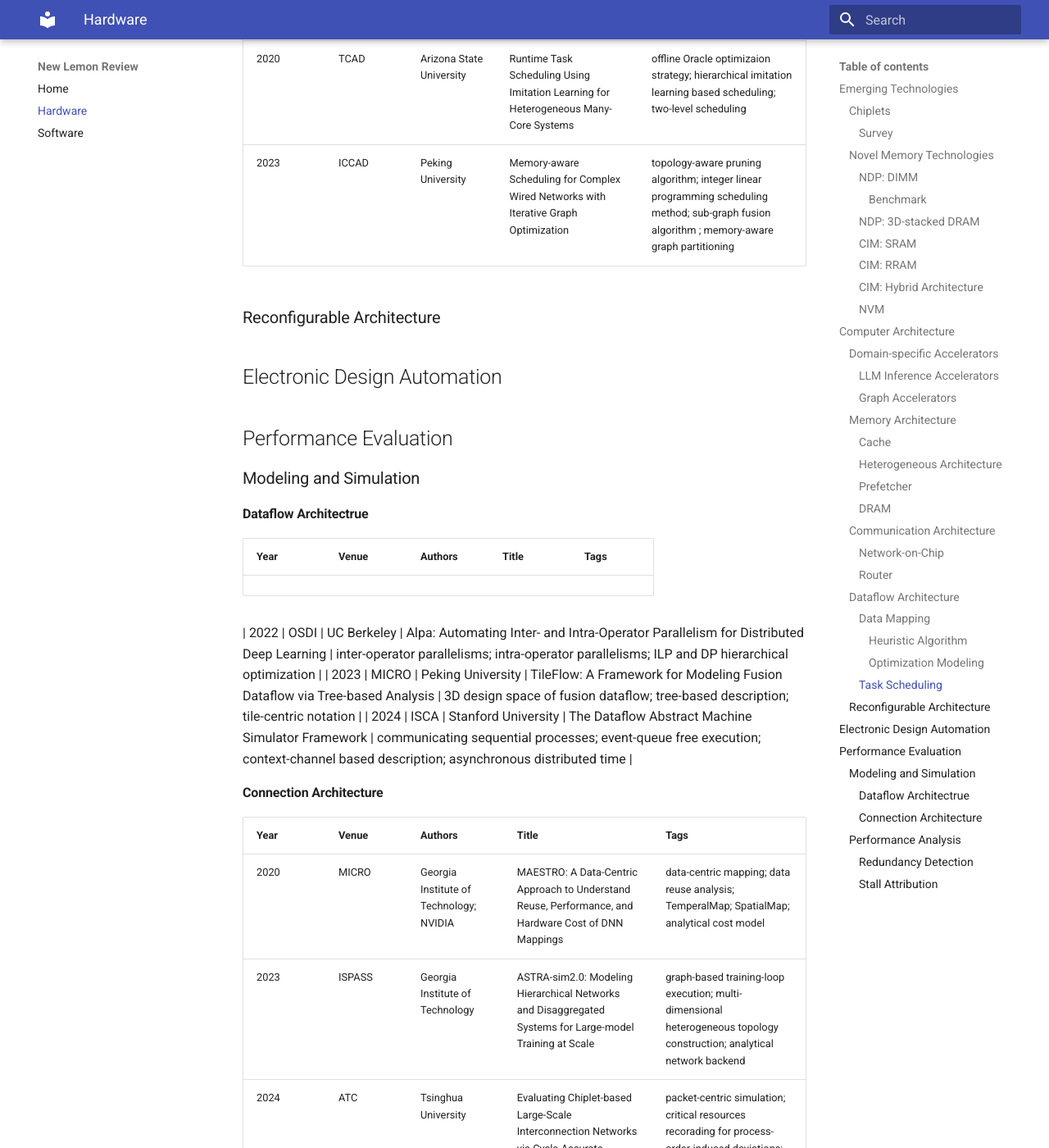
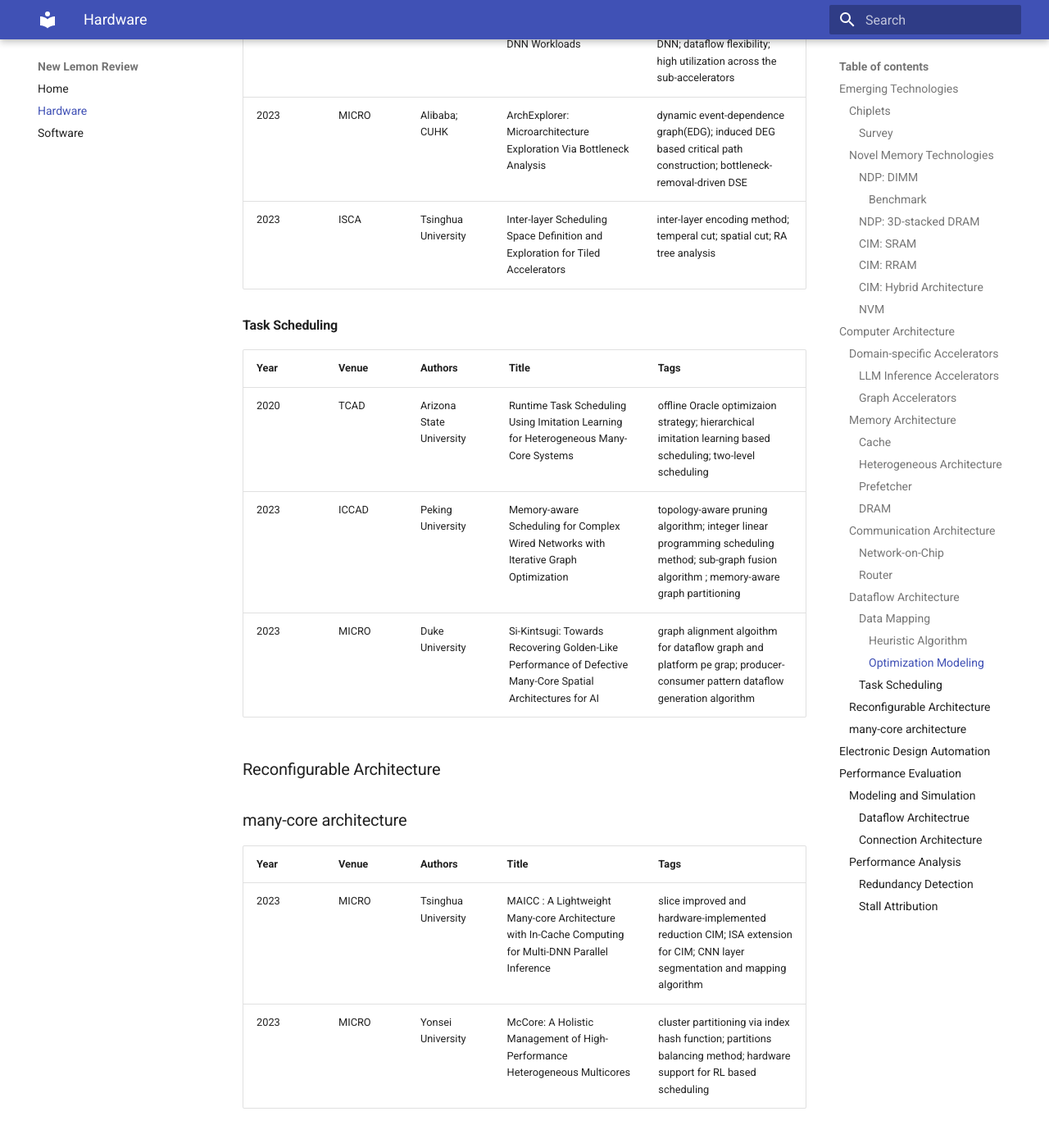
Before and after one commit to pku-lemonade/review, an MkDocs documentation site: the page built from docs/Hardware.md, in a window 1280 px wide and 1400 px high, scrolled down 6641 px. Shown: the whole window at 82% size. Built offline with MkDocs 1.6.1 and Material for MkDocs 9.7.7, drawn with Linux system fonts in a browser that asks for light colours; some of the changed text lies outside the part shown.

Commit message:
Add some papers about many-core architecture and hybrid memory management. (#12)

```diff
--- a/docs/Hardware.md
+++ b/docs/Hardware.md
@@ -73,6 +73,7 @@
 | 2012 | HPCA | Georgia Institute of Technology | TAP: A TLP-Aware Cache Management Policy for a CPU-GPU Heterogeneous Architecture | thread-level parallelism; core sampling for cache effort indentification; cache block lifetime normalization; TAP-UCP for CPU; TAP-RRIP for GPU |
 | 2017 | TACO | Intel | HAShCache: Heterogeneity-Aware Shared DRAMCache for Integrated Heterogeneous Systems | heterogeneity-aware DRAMCache scheduling PrIS; temporal bypass ByE; spatial occupancy control chaining |
 | 2018 | ICS | NC State  | ProfDP: A Lightweight Profiler to Guide Data Placement in Heterogeneous Memory Systems | latency sensitivity; bandwidth sensitivity; moving factor based data placement |
+| 2023 | HPCA | Tsinghua University | Baryon: Efficient Hybrid Memory Management with Compression and Sub-Blocking | stage area and selective commit for stable block; dual-format metadata scheme; cacheline-aligned compression and two-level replacements |
 | 2024 | SC | Tsinghua University | Hydrogen: Contention-Aware Hybrid Memory for Heterogeneous CPU-GPU Architectures | fast memory decoupled partitioning; token-based slow memory migration; epoch-based sampling method; consistent hashing based reconfiguration |
 
 #### Prefetcher
@@ -90,6 +91,7 @@
 | 2021 | HPCA | George Washington University | Adapt-NoC: A Flexible Network-on-Chip Design for Heterogeneous Manycore Architectures | mux based adaptable router architecture; adaptable link design; reinforcement learning based subNoC optimization algorithm |
 | 2022 | HPCA | Huawei | Application Defined On-chip Networks for Heterogeneous Chiplets: An Implementation Perspective | bufferless multi-ring NoC design; application-architecture-physical co-design method; architecture expressiveness; deadlock resolution SWAP mechanism |
 | 2023 | ICCAD | University of Central Florida | ARIES: Accelerating Distributed Training in Chiplet-based Systems via Flexible Interconnects | directional bypassing link; ARIES link with transistor; ARIES all-reduce optimization algorithm |
+| 2023 | MICRO | Tsinghua University | Heterogeneous Die-to-Die Interfaces: Enabling More Flexible Chiplet Interconnection Systems | heterogeneous interface hetero-PHY and hetero-channel; hetero-channel routing algorithm; application-aware scheduling |
 | 2024 | MICRO | Tsinghua University | Ring Road: A Scalable Polar-Coordinate-based 2D Network-on-Chip Architecture | Ring Road topology based on isolated cycles and trees; polar coordinate DOR(dimension-order-routing); inter/intra-chip decouple routing algorithm |
 
 #### Router
@@ -126,6 +128,7 @@
 |-|-|-|-|-|
 | 2020 | FPGA | ETH Zurich | Flexible Communication Avoiding Matrix Multiplication on FPGA with High-Level Synthesis | computation and I/O decomposition model for matrix multiplication; 1D array collapse mapping method; internal double buffering |
 | 2021 | HPCA | Georgia Tech | Heterogeneous Dataflow Accelerators for Multi-DNN Workloads | heterogeneous dataflow accelerators (HDAs) for DNN; dataflow flexibility; high utilization across the sub-accelerators |
+| 2023 | MICRO | Alibaba; CUHK | ArchExplorer: Microarchitecture Exploration Via Bottleneck Analysis | dynamic event-dependence graph(EDG); induced DEG based critical path construction; bottleneck-removal-driven DSE |
 | 2023 | ISCA | Tsinghua University | Inter-layer Scheduling Space Definition and Exploration for Tiled Accelerators | inter-layer encoding method; temperal cut; spatial cut; RA tree analysis |
 
 
@@ -135,8 +138,16 @@
 |-|-|-|-|-|
 | 2020 | TCAD | Arizona State University | Runtime Task Scheduling Using Imitation Learning for Heterogeneous Many-Core Systems | offline Oracle optimizaion strategy; hierarchical imitation learning based scheduling; two-level scheduling |
 | 2023 | ICCAD | Peking University | Memory-aware Scheduling for Complex Wired Networks with Iterative Graph Optimization | topology-aware pruning algorithm; integer linear programming scheduling method; sub-graph fusion algorithm ; memory-aware graph partitioning|
+| 2023 | MICRO | Duke University | Si-Kintsugi: Towards Recovering Golden-Like Performance of Defective Many-Core Spatial Architectures for AI | graph alignment algoithm for dataflow graph and platform pe grap; producer-consumer pattern dataflow generation algorithm |
 
 ### Reconfigurable Architecture
+
+### many-core architecture
+
+| Year | Venue | Authors | Title | Tags |
+|-|-|-|-|-|
+| 2023 | MICRO | Tsinghua University | MAICC : A Lightweight Many-core Architecture with In-Cache Computing for Multi-DNN Parallel Inference | slice improved and hardware-implemented reduction CIM; ISA extension for CIM; CNN layer segmentation and mapping algorithm |
+| 2023 | MICRO | Yonsei University | McCore: A Holistic Management of High-Performance Heterogeneous Multicores | cluster partitioning via index hash function; partitions balancing method; hardware support for RL based scheduling |
 
 ## Electronic Design Automation
 
```
